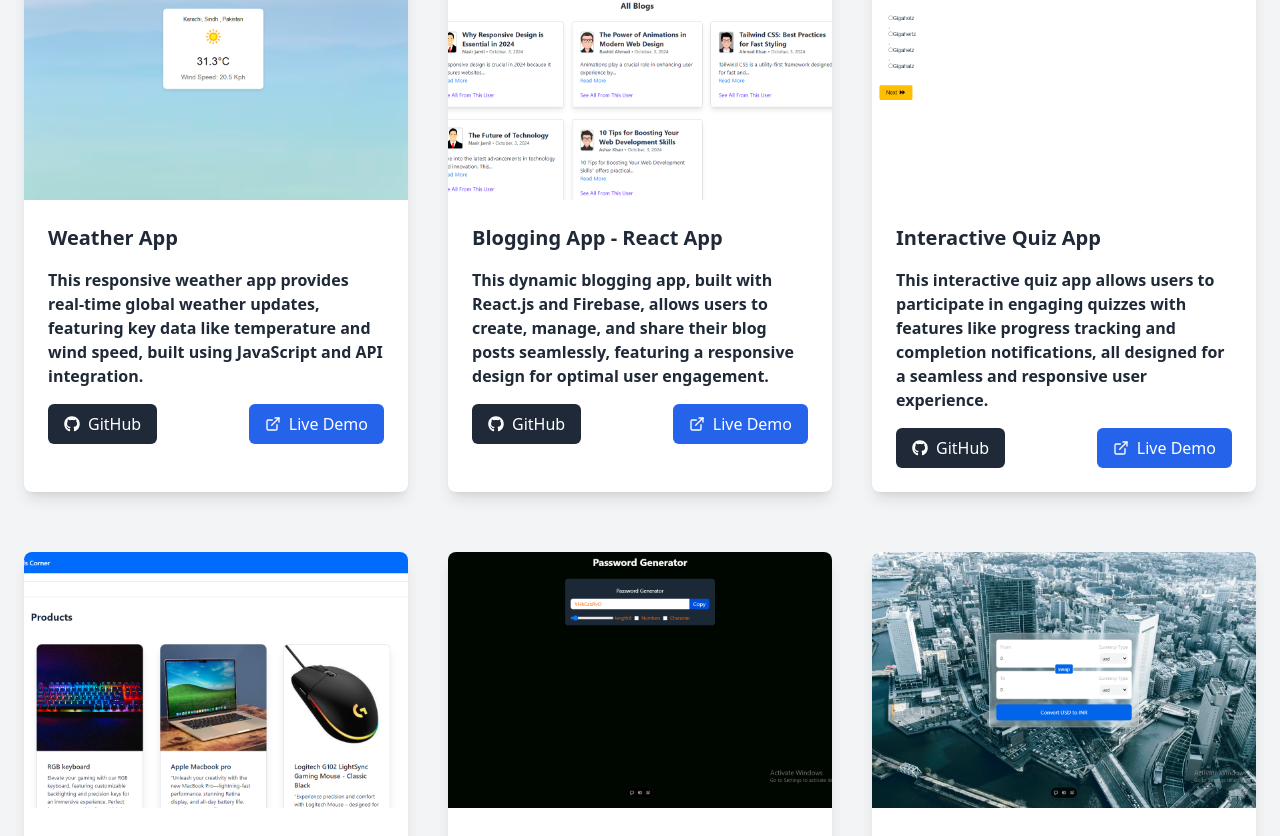
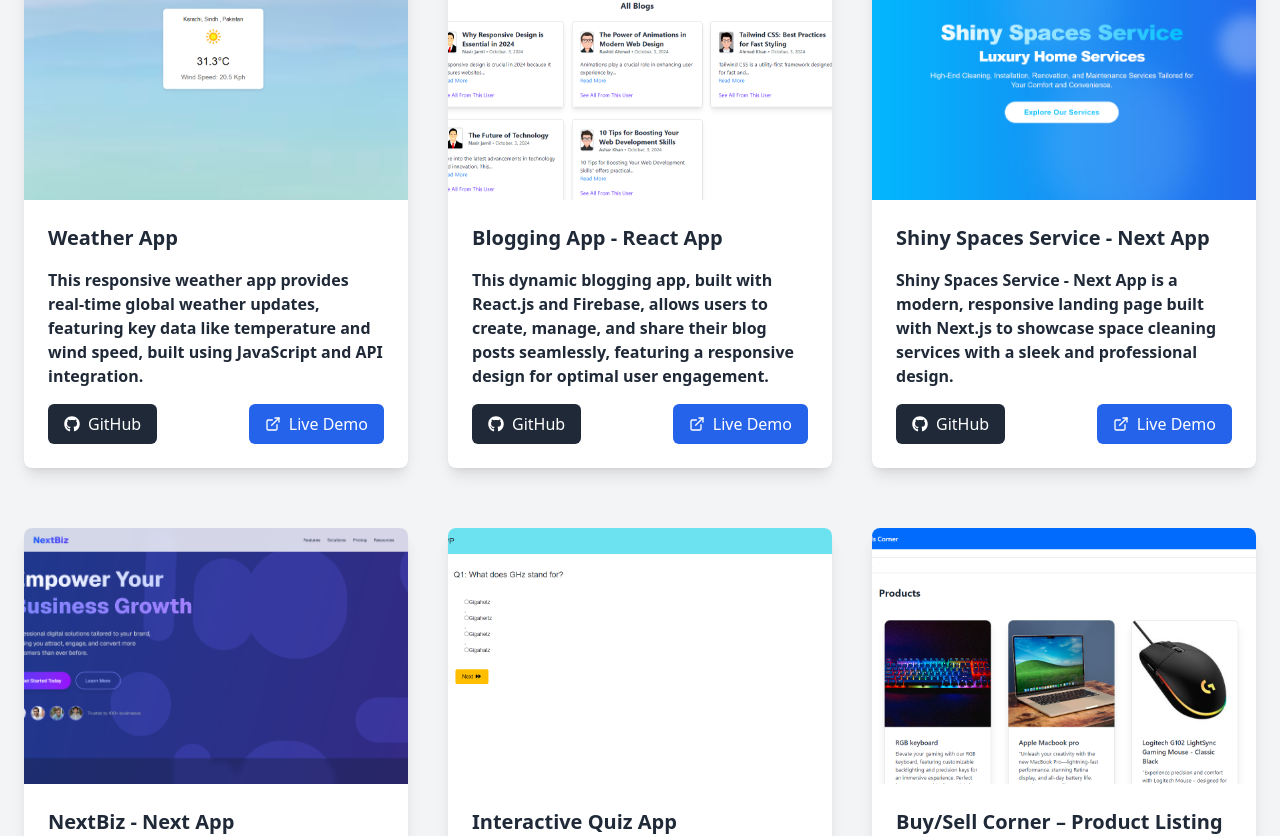
Before and after one commit to Asharkhan468/My-Personal-Portfolio-Nextjs, a Next.js app: page /projects in a window 1280 px wide. Shown: the part 297-1133 px from the top of the page. Built offline with nearby package versions, Linux system fonts and the light colour scheme.

Commit message:
SOME NEW PROJECT ADDED IN PORTFOLIO PROJECT PAGE

```diff
--- a/app/projects/page.tsx
+++ b/app/projects/page.tsx
@@ -14,6 +14,8 @@ import currencyConverter from '../../public/currency-converter.png'
 import saltAndPepper from '../../public/salt-and-peper.png'
 import ExpenseTracker from '../../public/Expense Tracker SS.jpg'
 import job2do from '../../public/MYJOB2DO SS.jpg'
+import shinyService from '../../public/Claening.png'
+import NextBiz from '../../public/NextBitz.png'
 
 
 
@@ -33,6 +35,22 @@ const projects = [
     image:blogApppImg,
     github:'https://github.com/Asharkhan468/Blogging-App-React-js',
     liveDemo:'https://blogging-app-react-js-henna.vercel.app/'
+  },
+
+   {
+    title: "Shiny Spaces Service - Next App",
+    description:"Shiny Spaces Service - Next App is a modern, responsive landing page built with Next.js to showcase space cleaning services with a sleek and professional design.",
+    image:shinyService,
+    github:'https://github.com/Asharkhan468/Pulizie-De-Casa-Landing-Page',
+    liveDemo:'https://pulizie-de-casa-landing-page.vercel.app/'
+  },
+
+   {
+    title: "NextBiz - Next App",
+    description:"NextBiz - Next App is a sleek and responsive Next.js landing page designed to professionally showcase modern business services and boost online presence.",
+    image:NextBiz,
+    github:'https://github.com/Asharkhan468/Demo-Bussiness-Website',
+    liveDemo:'https://demo-bussiness-website.vercel.app/'
   },
 
   {
```
Also changed, not shown: public/Claening.png (added), public/NextBitz.png (added).
